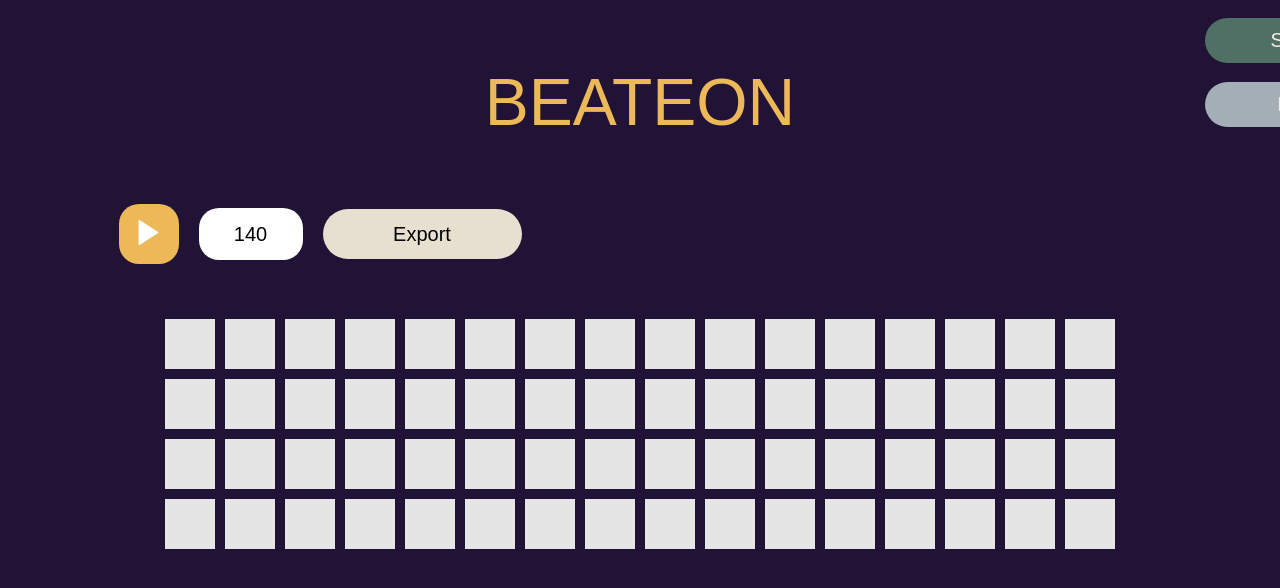
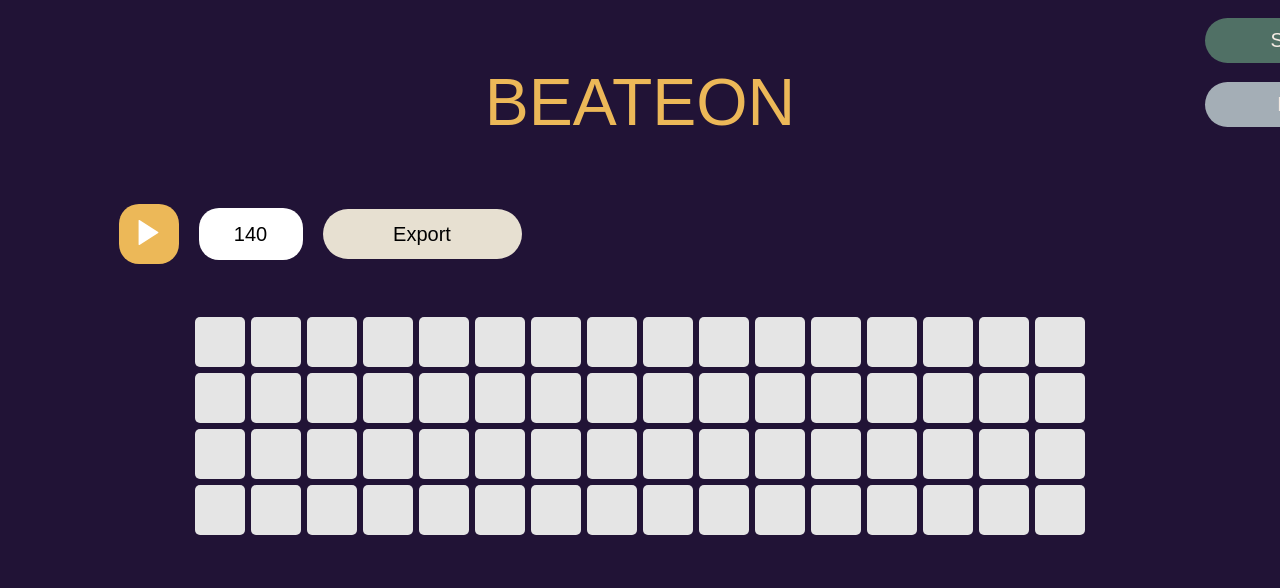
Before and after one commit to acmucsd/mern-template, a React (Create React App) app in the folder client/: page / in a window 1280 px wide. Shown: the top 588 px of the page. Built offline with nearby package versions, Linux system fonts and the light colour scheme.

Commit message:
added hovering and cursor pointer

```diff
--- a/client/src/App.css
+++ b/client/src/App.css
@@ -135,8 +135,6 @@
   width: 50px;
   height: 50px;
   border: none;
-  margin: 5px;
+  margin: 3px;
+  border-radius: 5px;
 }
-.grid-button:hover {
-  background-color: #ffd17c;
-}
--- a/client/src/GridButton.js
+++ b/client/src/GridButton.js
@@ -2,9 +2,11 @@ import React, { useState } from "react";
 
 const GridButton = (props) => {
     const [Active, setActive] = useState(false);
+    const [Hover, setHover] = useState(false);
 
     const Styles = {
-        backgroundColor: Active ? '#ECB858' : '#E5E5E5',
+        backgroundColor: Hover ? '#fff0d3' : Active ? '#ECB858' : '#E5E5E5',
+        cursor: 'pointer',
     };
 
     const clickHandler = (event) => {
@@ -17,7 +19,7 @@ const GridButton = (props) => {
     }
 
     return (
-        <button className="grid-button" onClick={clickHandler} style={Styles}></button>
+        <button className="grid-button" onClick={clickHandler} style={Styles} onMouseEnter={()=>setHover(true)} onMouseLeave={()=>setHover(false)}></button>
     )
 
 };
```
